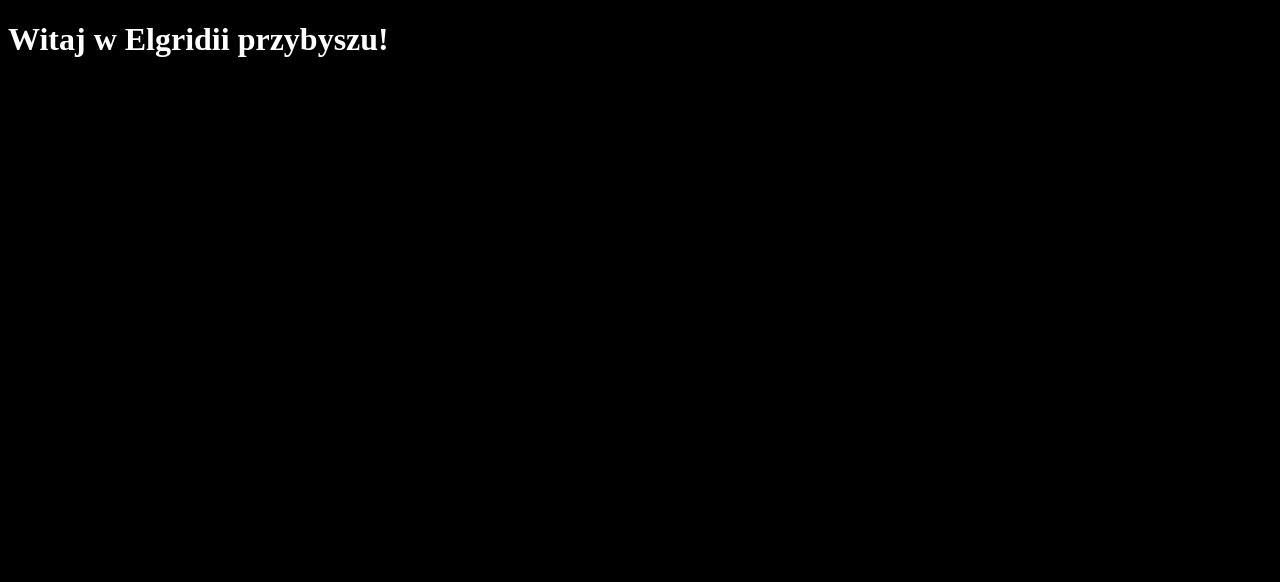
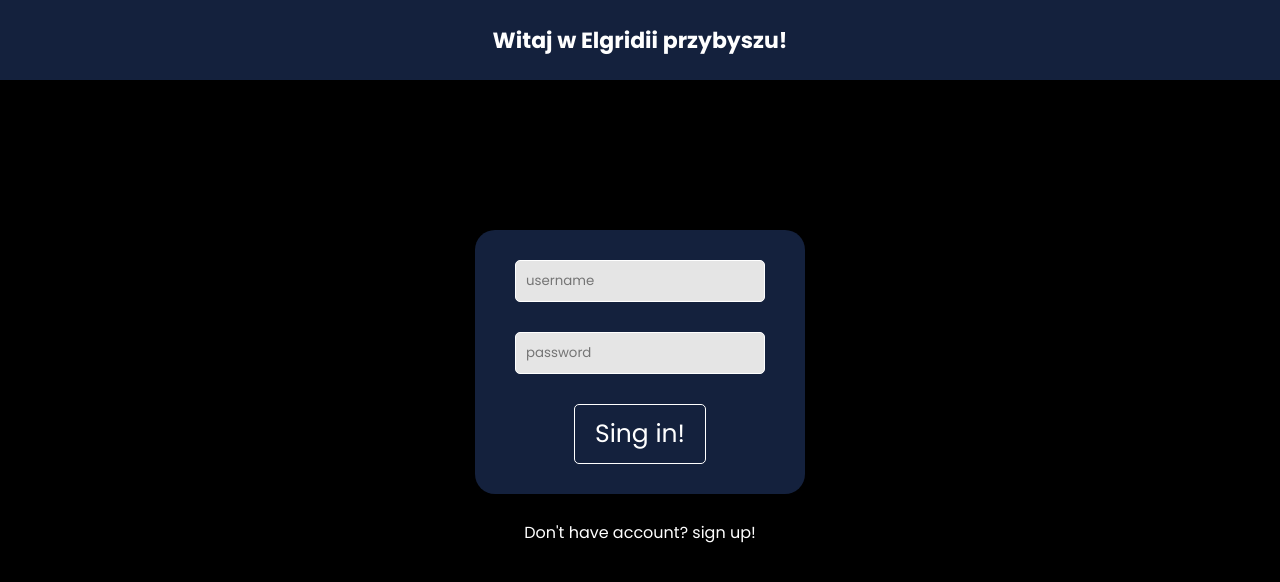
Before and after one commit to Kirweed/elgridia2, a React (Create React App) app: page / in a window 1280 px wide. Shown: the top 582 px of the page. Built offline with nearby package versions, Linux system fonts and the light colour scheme.

Commit message:
add Button, Input, LoginForm components and Home view rewrite

```diff
--- a/public/index.html
+++ b/public/index.html
@@ -24,6 +24,9 @@
       work correctly both with client-side routing and a non-root public URL.
       Learn how to configure a non-root public URL by running `npm run build`.
     -->
+    <link rel="preconnect" href="https://fonts.googleapis.com">
+<link rel="preconnect" href="https://fonts.gstatic.com" crossorigin>
+<link href="https://fonts.googleapis.com/css2?family=Poppins:wght@400;600;700&display=swap" rel="stylesheet">
     <title>React App</title>
   </head>
   <body>
--- /dev/null
+++ b/src/components/LoginForm/LoginForm.tsx
@@ -0,0 +1,24 @@
+import styled from "styled-components";
+
+import Button from "../common/Button";
+import Input from "../common/Input";
+
+const StyledForm = styled.form`
+  display: flex;
+  flex-direction: column;
+  background-color: ${({ theme }) => theme.colors.blue};
+  border-radius: 20px;
+  gap: 30px;
+  padding: 30px 40px;
+  align-items: center;
+`;
+
+const LoginFrom = () => (
+  <StyledForm>
+    <Input type="text" placeholder="username" />
+    <Input type="password" placeholder="password" />
+    <Button type="button">Sing in!</Button>
+  </StyledForm>
+);
+
+export default LoginFrom;
--- /dev/null
+++ b/src/components/LoginForm/index.ts
@@ -0,0 +1 @@
+export { default } from "./LoginForm";
--- /dev/null
+++ b/src/components/common/Button/Button.ts
@@ -0,0 +1,12 @@
+import styled from "styled-components";
+
+const Button = styled.button`
+  color: inherit;
+  border: 1px solid white;
+  border-radius: 5px;
+  background-color: ${({ theme }) => theme.colors.blue};
+  font-size: 25px;
+  padding: 10px 20px;
+`;
+
+export default Button;
--- /dev/null
+++ b/src/components/common/Button/index.ts
@@ -0,0 +1 @@
+export { default } from "./Button";
--- /dev/null
+++ b/src/components/common/Input/Input.ts
@@ -0,0 +1,11 @@
+import styled from "styled-components";
+
+const Input = styled.input`
+  width: 250px;
+  padding: 10px;
+  border: 1px solid white;
+  border-radius: 5px;
+  background-color: ${({ theme }) => theme.colors.grey};
+`;
+
+export default Input;
--- /dev/null
+++ b/src/components/common/Input/index.ts
@@ -0,0 +1 @@
+export { default } from "./Input";
--- a/src/styles/GlobalStyles.ts
+++ b/src/styles/GlobalStyles.ts
@@ -3,11 +3,20 @@ import { createGlobalStyle } from "styled-components";
 const GlobalStyle = createGlobalStyle`
   *, *::after, *::before {
     box-sizing: border-box;
+    font-family: 'Poppins', sans-serif;
   }
 
   body {
     background-color: ${({ theme }) => theme.colors.black};
     color: ${({ theme }) => theme.colors.white};
+    margin: 0;
+    padding: 0;
+
+    button {
+      &:hover {
+        cursor: pointer;
+      }
+    }
   }
 `;
 
--- a/src/views/HomeView/HomeView.tsx
+++ b/src/views/HomeView/HomeView.tsx
@@ -1,3 +1,33 @@
-const HomeView = () => <h1>Witaj w Elgridii przybyszu!</h1>;
+import styled from "styled-components";
+import LoginForm from "../../components/LoginForm";
+
+const StyledContainer = styled.div`
+  display: flex;
+  flex-direction: column;
+  align-items: center;
+  gap: 10px;
+`;
+
+const StyledHeader = styled.header`
+  width: 100%;
+  height: 10vh;
+  background-color: ${({ theme }) => theme.colors.blue};
+  display: flex;
+  align-items: center;
+  justify-content: center;
+  font-weight: 700;
+  font-size: 22px;
+  margin-bottom: 150px;
+`;
+
+const HomeView = () => (
+  <>
+    <StyledHeader>Witaj w Elgridii przybyszu!</StyledHeader>
+    <StyledContainer>
+      <LoginForm />
+      <p>Don't have account? sign up!</p>
+    </StyledContainer>
+  </>
+);
 
 export default HomeView;
```
